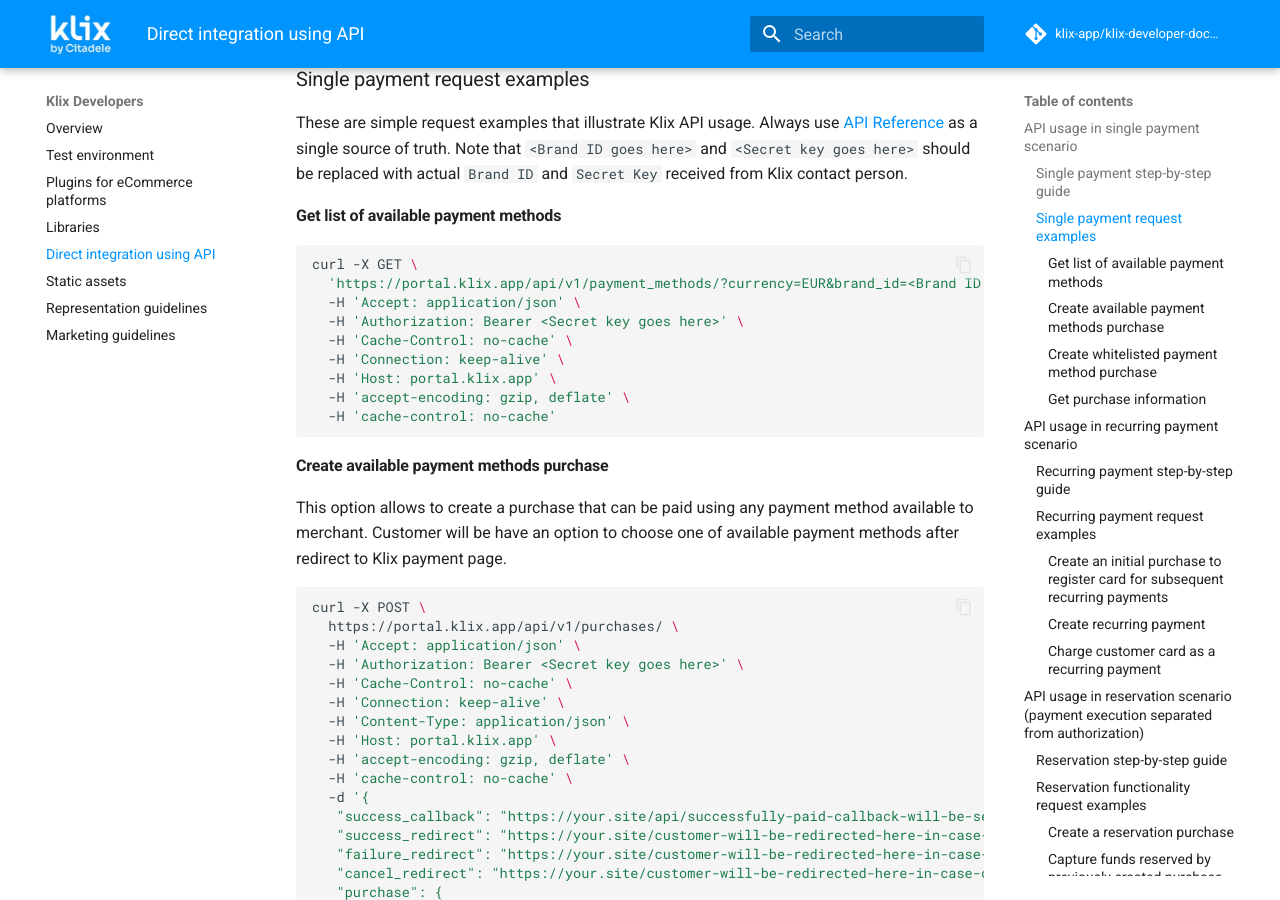
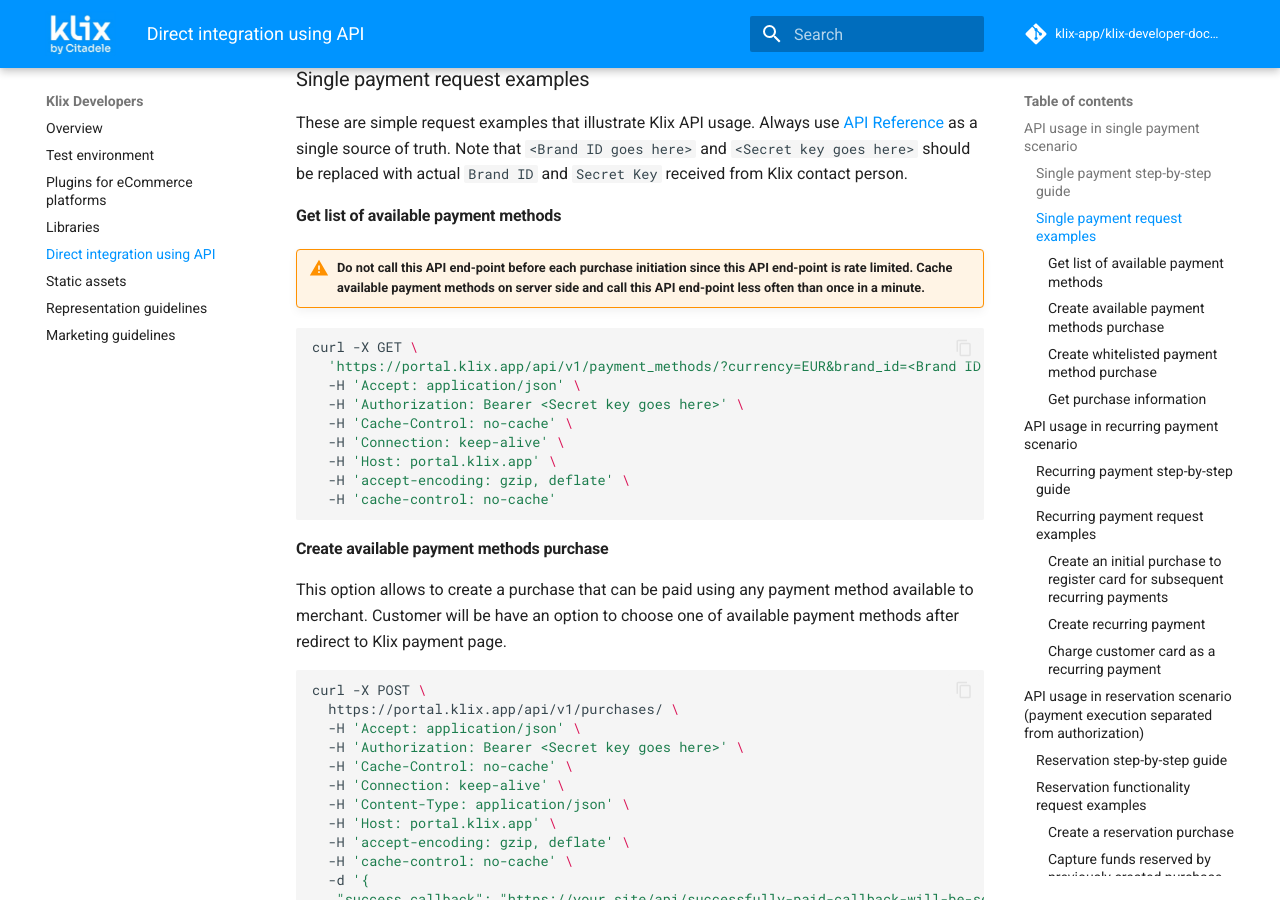
Before and after one commit to klix-app/klix-developer-documentation-website, an MkDocs documentation site: the page built from docs/api.md, in a window 1280 px wide and 900 px high, scrolled down 941 px. Built offline with MkDocs 1.6.1 and Material for MkDocs 9.7.7, drawn with Linux system fonts in a browser that asks for light colours; a script that is not in the unit is left out; comment, search, counter and statistics services are not loaded.

Commit message:
Add a warning about GET /payment_methods/ rate limiting

````diff
--- a/docs/api.md
+++ b/docs/api.md
@@ -20,6 +20,8 @@
 Note that `<Brand ID goes here>` and `<Secret key goes here>` should be replaced with actual `Brand ID` and `Secret Key` received from Klix contact person.
 
 #### Get list of available payment methods
+
+!!! Warning "Do not call this API end-point before each purchase initiation since this API end-point is rate limited. Cache available payment methods on server side and call this API end-point less often than once in a minute."
 
 ```sh
 curl -X GET \
````
